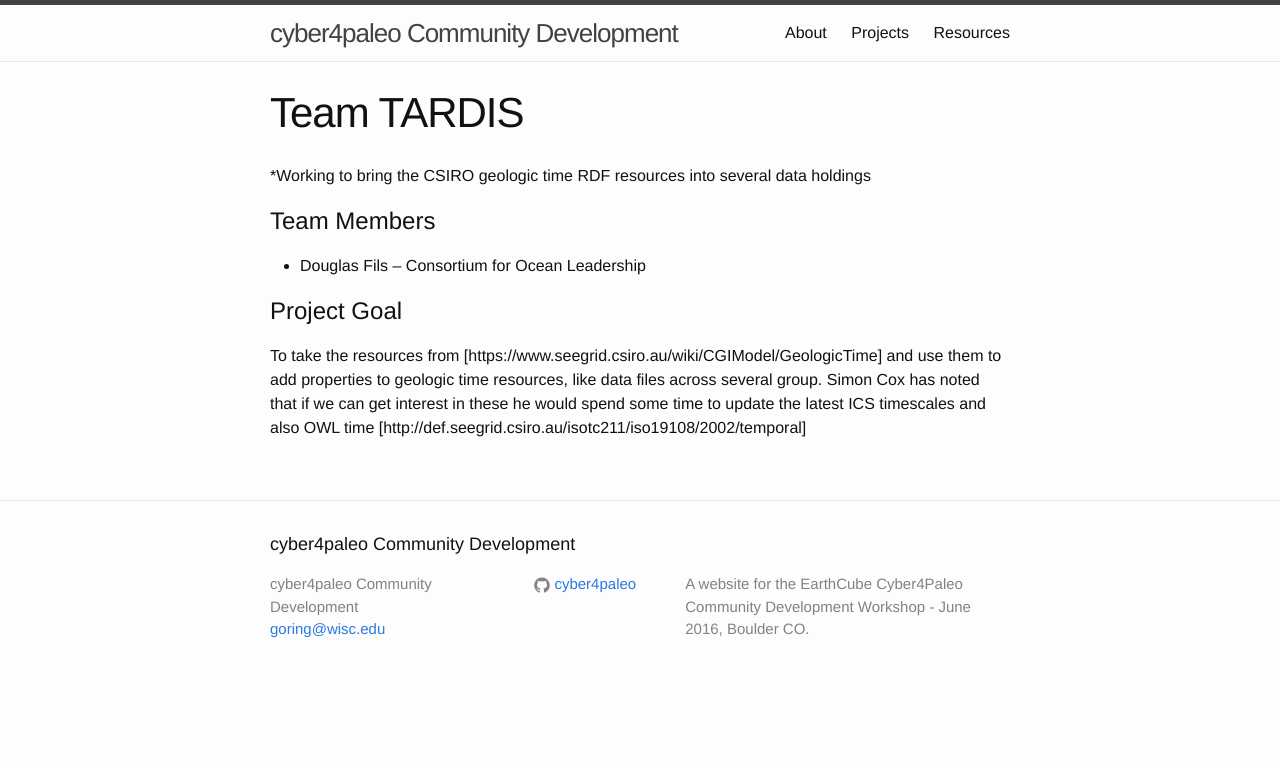
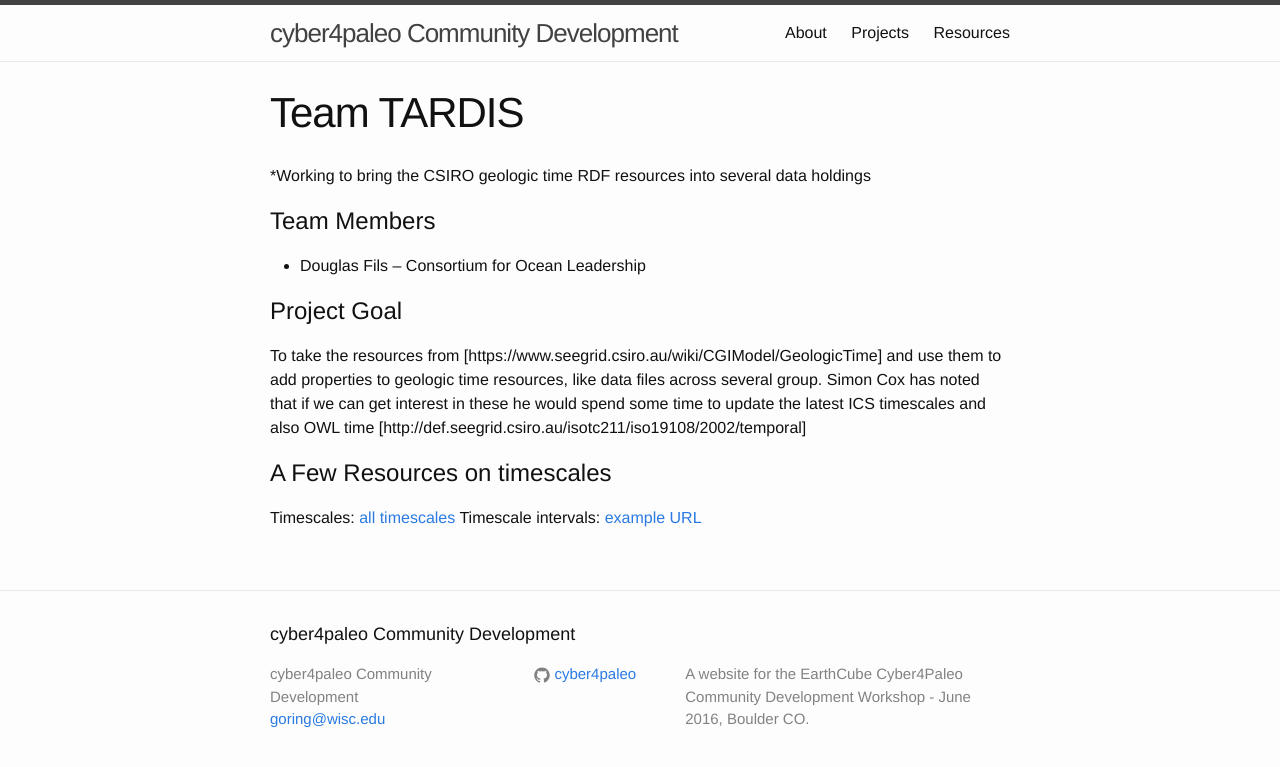
Before and after one commit to cyber4paleo/cyber4paleo.github.io, a Jekyll site: the page built from _projects/team_tardis.md, in a window 1280 px wide. Shown: the top 767 px of the page. Built offline with Jekyll 4.4.1, drawn with Linux system fonts in a browser that asks for light colours.

Commit message:
Update team_tardis.md

```diff
--- a/_projects/team_tardis.md
+++ b/_projects/team_tardis.md
@@ -19,3 +19,8 @@ and use them to add properties to geologic time resources, like data files acros
 several group.   Simon Cox has noted that if we can get interest in these he
 would spend some time to update the latest ICS timescales and also
 OWL time [http://def.seegrid.csiro.au/isotc211/iso19108/2002/temporal]
+
+# A Few Resources on timescales
+
+Timescales: [all timescales](https://macrostrat.org/api/defs/timescales?all)
+Timescale intervals: [example URL](https://macrostrat.org/api/defs/intervals?timescale=calcareous%20nannoplankton)
```
